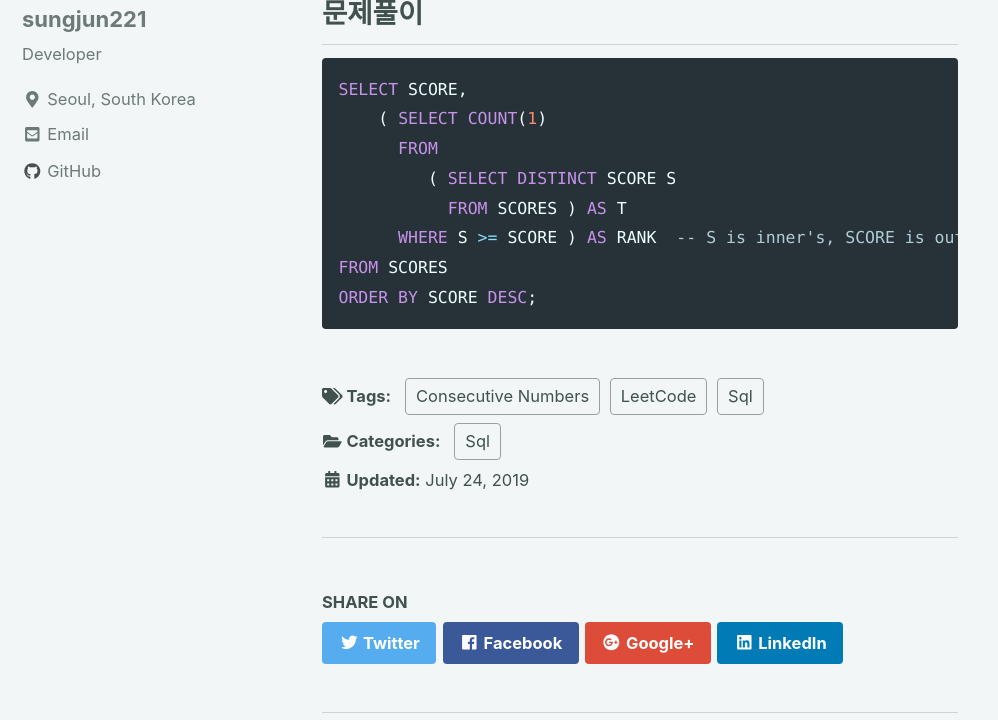
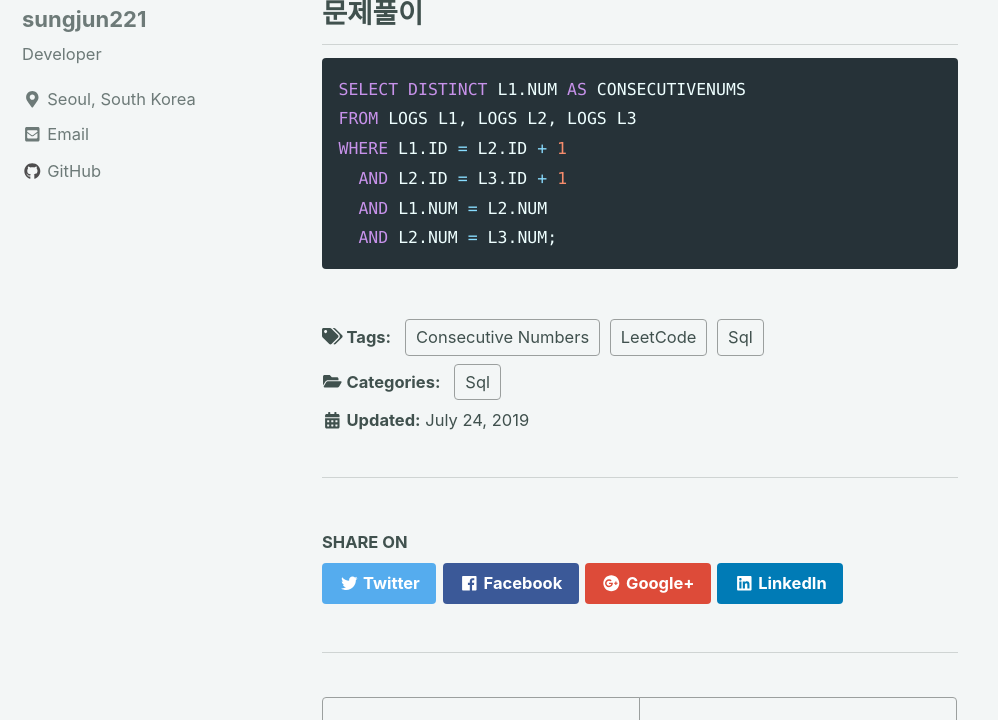
Before and after one commit to sungjun221/sungjun221.github.io, a Jekyll site: the page built from _posts/2019-07-24-consecutive-numbers.markdown, in a window 1280 px wide and 900 px high, scrolled down 581 px, cut to the strip 180-900 px from the top of the window. Shown: the whole strip, without its empty margins (0-998 px from the left). Built offline with Jekyll 4.4.1, drawn with Linux system fonts in a browser that asks for light colours; nearby versions of some CDN libraries; comment, search, counter and statistics services are not loaded.

Commit message:
post was modified

```diff
--- a/_posts/2019-07-24-consecutive-numbers.markdown
+++ b/_posts/2019-07-24-consecutive-numbers.markdown
@@ -24,12 +24,10 @@ WHERE l1.id = l2.id + 1 AND l1.id = l3.id + 2 와 같이 한 테이블을 기준
 문제풀이
 -
 ~~~sql
-SELECT SCORE,
-    ( SELECT COUNT(1)
-      FROM
-         ( SELECT DISTINCT SCORE S
-           FROM SCORES ) AS T
-      WHERE S >= SCORE ) AS RANK  -- S is inner's, SCORE is outer's
-FROM SCORES
-ORDER BY SCORE DESC;
+SELECT DISTINCT L1.NUM AS CONSECUTIVENUMS
+FROM LOGS L1, LOGS L2, LOGS L3
+WHERE L1.ID = L2.ID + 1
+  AND L2.ID = L3.ID + 1
+  AND L1.NUM = L2.NUM
+  AND L2.NUM = L3.NUM;
 ~~~
```
